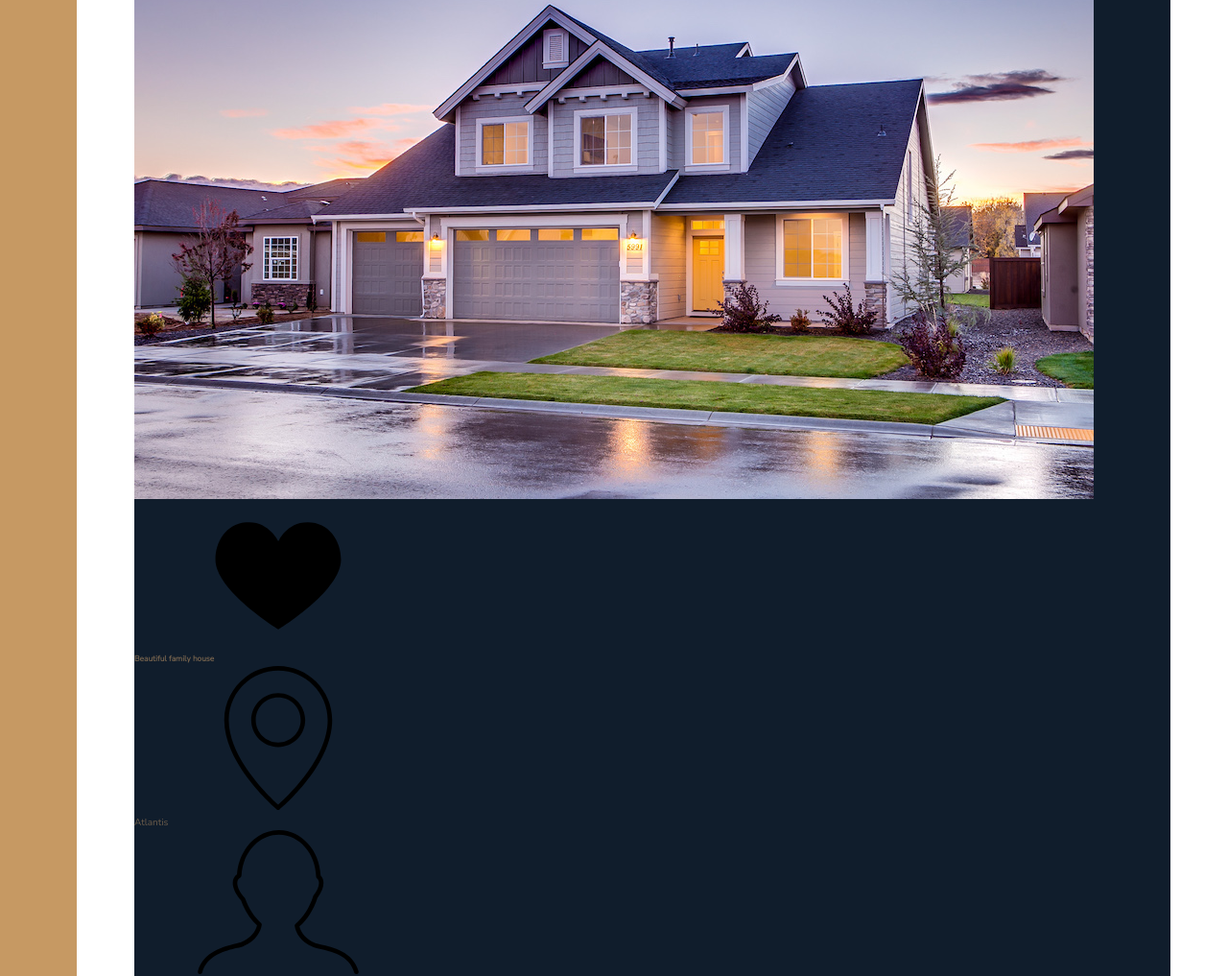
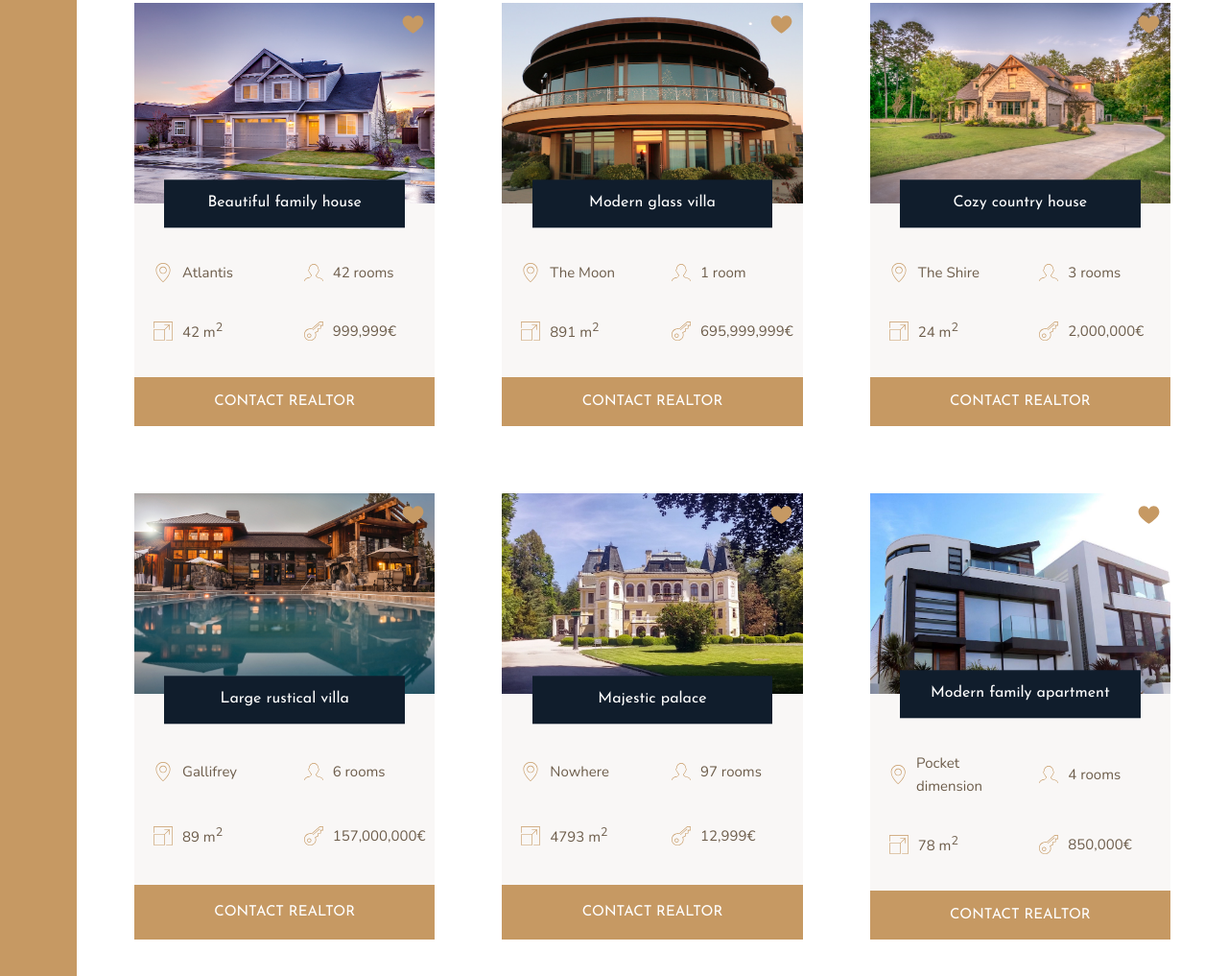
Before and after one commit to Moosees/nexter, a website: page index.html in a window 1280 px wide. Shown: the part 1947-2964 px from the top of the page at 96% size. Drawn offline with nearby package versions, Linux system fonts and the light colour scheme.

Commit message:
Add homes section styles

```diff
--- a/index.html
+++ b/index.html
@@ -96,7 +96,9 @@
     <div class="home">
       <img src="img/house-1.jpeg" alt="House 1" class="home__img">
       <svg class="home__icon">
-        <use xlink:href="img/sprite.svg#icon-heart-full"></use>
+        <use xlink:href="img/sprite.svg#icon-heart-full">
+          <title>Add to wishlist</title>
+        </use>
       </svg>
       <h5 class="home__name">Beautiful family house</h5>
       <div class="home__location">
@@ -123,12 +125,14 @@
         </svg>
         <p>999,999€</p>
       </div>
-      <button class="cta">Contact realtor</button>
+      <button class="btn home__btn">Contact realtor</button>
     </div>
     <div class="home">
       <img src="img/house-2.jpeg" alt="House 2" class="home__img">
       <svg class="home__icon">
-        <use xlink:href="img/sprite.svg#icon-heart-full"></use>
+        <<use xlink:href="img/sprite.svg#icon-heart-full">
+          <title>Add to wishlist</title>
+        </use>
       </svg>
       <h5 class="home__name">Modern glass villa</h5>
       <div class="home__location">
@@ -155,12 +159,14 @@
         </svg>
         <p>695,999,999€</p>
       </div>
-      <button class="cta">Contact realtor</button>
+      <button class="btn home__btn">Contact realtor</button>
     </div>
     <div class="home">
       <img src="img/house-3.jpeg" alt="House 3" class="home__img">
       <svg class="home__icon">
-        <use xlink:href="img/sprite.svg#icon-heart-full"></use>
+        <use xlink:href="img/sprite.svg#icon-heart-full">
+          <title>Add to wishlist</title>
+        </use>
       </svg>
       <h5 class="home__name">Cozy country house</h5>
       <div class="home__location">
@@ -187,12 +193,14 @@
         </svg>
         <p>2,000,000€</p>
       </div>
-      <button class="cta">Contact realtor</button>
+      <button class="btn home__btn">Contact realtor</button>
     </div>
     <div class="home">
       <img src="img/house-4.jpeg" alt="House 4" class="home__img">
       <svg class="home__icon">
-        <use xlink:href="img/sprite.svg#icon-heart-full"></use>
+        <use xlink:href="img/sprite.svg#icon-heart-full">
+          <title>Add to wishlist</title>
+        </use>
       </svg>
       <h5 class="home__name">Large rustical villa</h5>
       <div class="home__location">
@@ -219,12 +227,14 @@
         </svg>
         <p>157,000,000€</p>
       </div>
-      <button class="cta">Contact realtor</button>
+      <button class="btn home__btn">Contact realtor</button>
     </div>
     <div class="home">
       <img src="img/house-5.jpeg" alt="House 5" class="home__img">
       <svg class="home__icon">
-        <use xlink:href="img/sprite.svg#icon-heart-full"></use>
+        <use xlink:href="img/sprite.svg#icon-heart-full">
+          <title>Add to wishlist</title>
+        </use>
       </svg>
       <h5 class="home__name">Majestic palace</h5>
       <div class="home__location">
@@ -251,12 +261,14 @@
         </svg>
         <p>12,999€</p>
       </div>
-      <button class="cta">Contact realtor</button>
+      <button class="btn home__btn">Contact realtor</button>
     </div>
     <div class="home">
       <img src="img/house-6.jpeg" alt="House 6" class="home__img">
       <svg class="home__icon">
-        <use xlink:href="img/sprite.svg#icon-heart-full"></use>
+        <use xlink:href="img/sprite.svg#icon-heart-full">
+          <title>Add to wishlist</title>
+        </use>
       </svg>
       <h5 class="home__name">Modern family apartment</h5>
       <div class="home__location">
@@ -283,7 +295,7 @@
         </svg>
         <p>850,000€</p>
       </div>
-      <button class="cta">Contact realtor</button>
+      <button class="btn home__btn">Contact realtor</button>
     </div>
   </section>
   <section class="gallery">
--- a/sass/_homes.scss
+++ b/sass/_homes.scss
@@ -1,4 +1,73 @@
 .homes {
-  background-color: $color-secondary;
+  display: grid;
   grid-column: center-start / center-end;
+  grid-gap: 7rem;
+  grid-template-columns: repeat(auto-fit, minmax(25rem, 1fr));
+  margin: 15rem 0;
 }
+
+.home {
+  background-color: $color-grey-light-1;
+  display: grid;
+  grid-row-gap: 3.5rem;
+  grid-template-columns: repeat(2, 1fr);
+
+  &__img {
+    grid-area: 1 / 1 / 2 / -1;
+    width: 100%;
+    z-index: 1;
+  }
+
+  &__icon {
+    cursor: pointer;
+    fill: $color-primary;
+    grid-area: 1 / 2 / 2 / 3;
+    height: 2.5rem;
+    justify-self: end;
+    margin: 1rem;
+    width: 2.5rem;
+    z-index: 2;
+  }
+
+  &__name {
+    align-self: end;
+    background-color: $color-secondary;
+    color: $color-white;
+    font-family: $font-display;
+    font-size: $font-size-medium;
+    font-weight: 400;
+    grid-area: 1 / 1 / 2 / -1;
+    justify-self: center;
+    padding: 1.25rem;
+    text-align: center;
+    transform: translateY(50%);
+    width: 80%;
+    z-index: 2;
+  }
+
+  &__location,
+  &__rooms {
+    margin-top: 2.5rem;
+  }
+
+  &__location,
+  &__rooms,
+  &__area,
+  &__price {
+    align-items: center;
+    display: flex;
+    font-size: $font-size-small;
+    margin-left: 2rem;
+
+    svg {
+      fill: $color-primary;
+      height: 2rem;
+      margin-right: 1rem;
+      width: 2rem;
+    }
+  }
+
+  &__btn {
+    grid-column: 1 / -1;
+  }
+}
```
Also changed, not shown: css/style.css.
